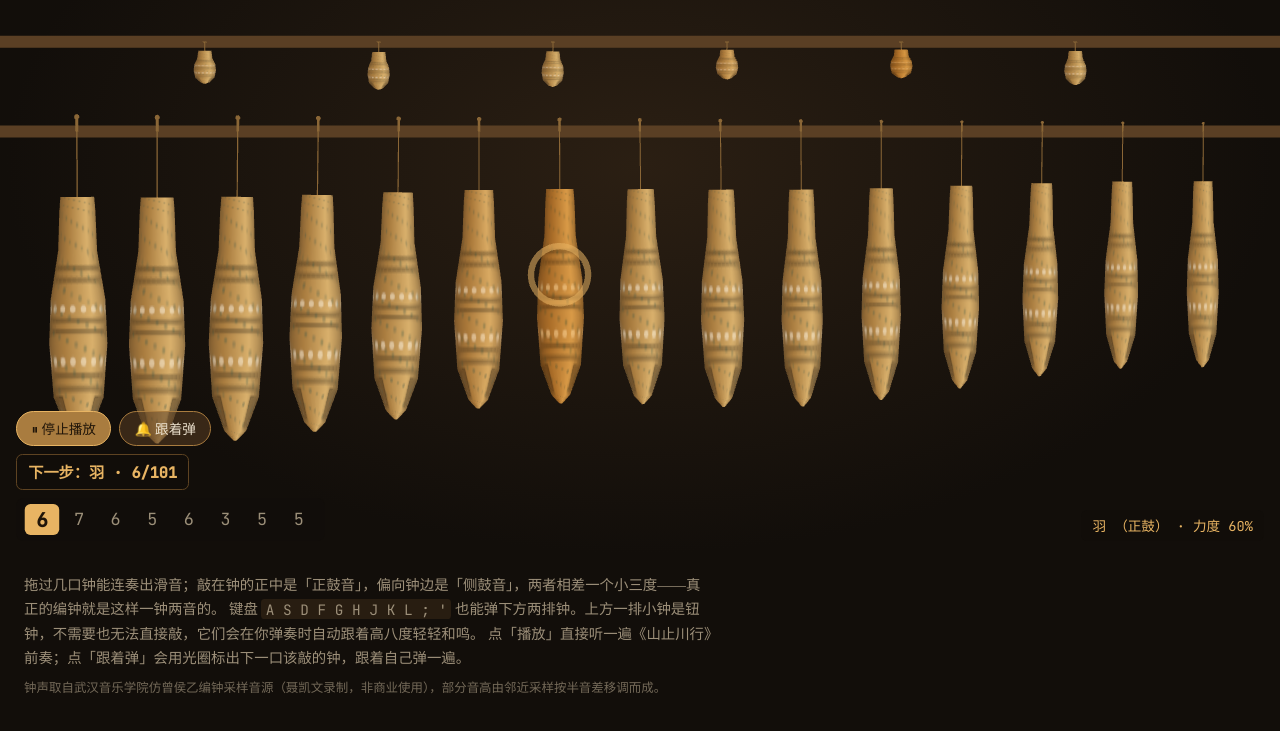
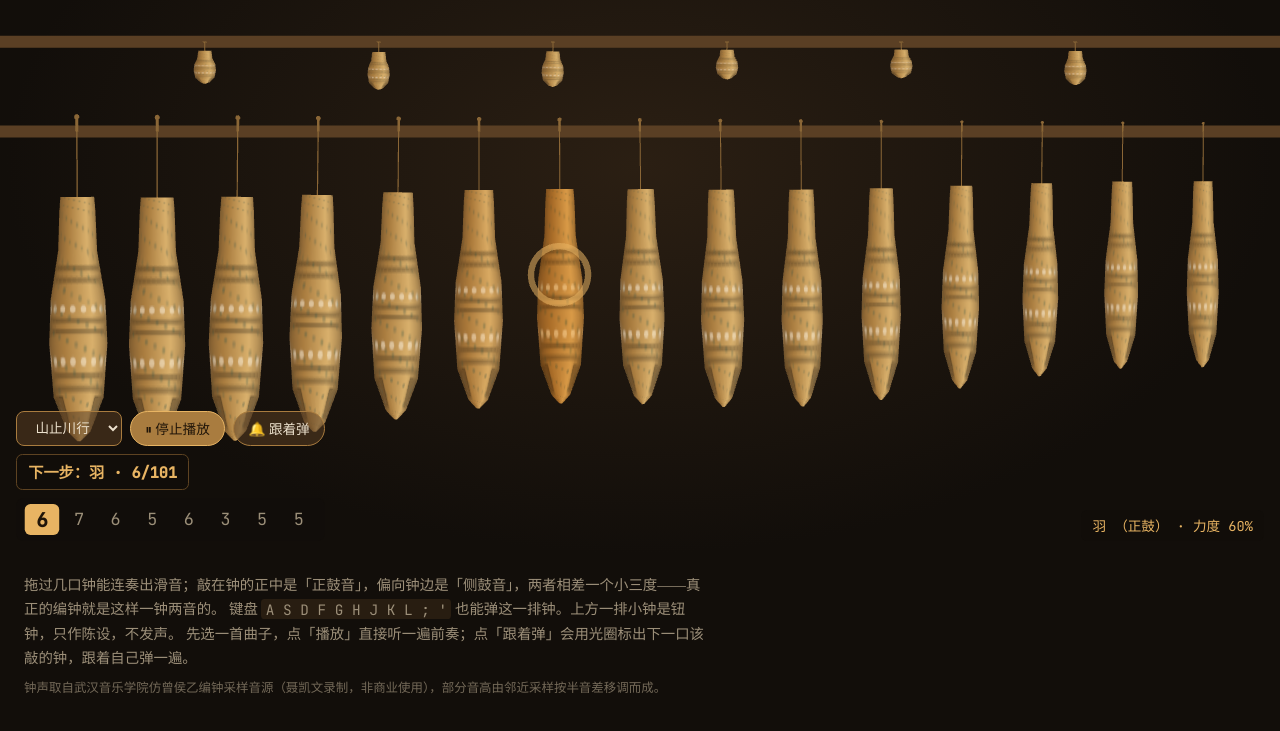
Before and after one commit to comp4020-agentic-coding-studio/comp4020-crit4-chajie0824, a website built with Vite: page index.html in a window 1280 px wide. Both pictures are taken after a click on the button "▶ 播放《山止川行》". Shown: the part 77-808 px from the top of the page. Built offline with nearby package versions, Linux system fonts and the light colour scheme; animation ran at ten frames a second; files whose address does not match are found by name; a web font is replaced by a local one.

Commit message:
instrument: drop shimmer echo sound, add song switcher + 天地缓缓
Removed the 钮钟 auto-echo audio entirely per direct feedback that it
didn't sound good -- the shimmer tier stays visually (idle sway only,
silent) so the two-tier density/operability answer from earlier still
holds, it just doesn't try to add an ensemble sound on top.

Generalized the tune data model: TuneStep now carries an explicit octave
shift per note (parsed from a "^"/"_" marker directly in the score text)
instead of the old positional hack that only handled one special case
(“7 i 7”) for a single song. That was never going to scale past one tune.
Added a song registry (SONGS) and a selector in the UI; 山止川行 and the
bracketed intro of 天地缓缓 (transcribed from real jianpu, movable-do onto
this instrument's own D-rooted scale rather than its written 1=bA) both
play through the same hint/auto-play machinery now. 故宫的记忆 has no
jianpu yet -- only a full piano score, which is a much riskier transcribe
by eye -- so it's not wired in until that arrives.

```diff
--- a/index.html
+++ b/index.html
@@ -37,6 +37,10 @@
         <div class="readout" id="readout" aria-live="polite"></div>
         <div class="hint-panel">
           <div class="hint-buttons">
+            <select id="songSelect" aria-label="选择曲目">
+              <option value="shanzhichuanxing">山止川行</option>
+              <option value="tiandihuanhuan">天地缓缓</option>
+            </select>
             <button type="button" id="playToggle" aria-pressed="false">▶ 播放《山止川行》</button>
             <button type="button" id="hintToggle" aria-pressed="false">🔔 跟着弹</button>
           </div>
@@ -46,8 +50,8 @@
       </div>
       <p class="footer-note">
         拖过几口钟能连奏出滑音；敲在钟的正中是「正鼓音」，偏向钟边是「侧鼓音」，两者相差一个小三度——真正的编钟就是这样一钟两音的。
-        键盘 <code>A S D F G H J K L ; '</code> 也能弹下方两排钟。上方一排小钟是钮钟，不需要也无法直接敲，它们会在你弹奏时自动跟着高八度轻轻和鸣。
-        点「播放」直接听一遍《山止川行》前奏；点「跟着弹」会用光圈标出下一口该敲的钟，跟着自己弹一遍。
+        键盘 <code>A S D F G H J K L ; '</code> 也能弹这一排钟。上方一排小钟是钮钟，只作陈设，不发声。
+        先选一首曲子，点「播放」直接听一遍前奏；点「跟着弹」会用光圈标出下一口该敲的钟，跟着自己弹一遍。
       </p>
       <p class="credit-note">
         钟声取自武汉音乐学院仿曾侯乙编钟采样音源（聂凯文录制，非商业使用），部分音高由邻近采样按半音差移调而成。
--- a/main.ts
+++ b/main.ts
@@ -1,14 +1,6 @@
 import * as THREE from "three";
 import { strike } from "./audio.ts";
-import {
-  buildMainBells,
-  findBellIndex,
-  isNoteStep,
-  SHAN_ZHI_CHUAN_XING,
-  SHIMMER_DEGREES,
-  SHIMMER_OCT,
-  tuneTargetSpec,
-} from "./tune.ts";
+import { buildMainBells, findBellIndex, isNoteStep, SHIMMER_DEGREES, SONGS, tuneTargetSpec } from "./tune.ts";
 import { boundsOf, layoutMain, layoutShimmer, type BellVisual } from "./scene.ts";
 import {
   applyStrikeGlow,
@@ -30,6 +22,7 @@ const hintToggleQuery = document.querySelector<HTMLButtonElement>("#hintToggle")
 const playToggleQuery = document.querySelector<HTMLButtonElement>("#playToggle");
 const hintStripQuery = document.querySelector<HTMLDivElement>("#hintStrip");
 const hintNextQuery = document.querySelector<HTMLDivElement>("#hintNext");
+const songSelectQuery = document.querySelector<HTMLSelectElement>("#songSelect");
 
 if (
   !stageQuery ||
@@ -38,7 +31,8 @@ if (
   !hintToggleQuery ||
   !playToggleQuery ||
   !hintStripQuery ||
-  !hintNextQuery
+  !hintNextQuery ||
+  !songSelectQuery
 ) {
   throw new Error("bianzhong: expected stage markup is missing");
 }
@@ -53,6 +47,7 @@ const hintToggle: HTMLButtonElement = hintToggleQuery;
 const playToggle: HTMLButtonElement = playToggleQuery;
 const hintStrip: HTMLDivElement = hintStripQuery;
 const hintNext: HTMLDivElement = hintNextQuery;
+const songSelect: HTMLSelectElement = songSelectQuery;
 
 const reduceMotion = window.matchMedia("(prefers-reduced-motion: reduce)").matches;
 
@@ -112,7 +107,6 @@ resize();
 
 type ActiveStrike = { t: number };
 const mainActive = new Map<number, ActiveStrike[]>();
-const shimmerActive = new Map<number, ActiveStrike[]>();
 
 const MAX_SPEED = 1.4; // px/ms, clamps velocity mapping
 const BEAT_MS = 60000 / 92; // ♩=92, as marked on the score
@@ -145,11 +139,16 @@ function noteName(deg: number): string {
 // note sequence: playback is just the machine striking the correct bell for
 // you on a beat clock, which naturally advances the same counter a real
 // strike would.
-const noteSteps = SHAN_ZHI_CHUAN_XING.filter(isNoteStep);
+let currentSong = SONGS[0];
+let noteSteps = currentSong.steps.filter(isNoteStep);
 let notePosition = 0;
 let hintOn = false;
 let isPlaying = false;
 let playTimer: number | null = null;
+
+function octaveDot(octShift: number): string {
+  return octShift > 0 ? "̇" : octShift < 0 ? "̣" : "";
+}
 
 function updateHintUI(): void {
   const active = hintOn || isPlaying;
@@ -162,20 +161,20 @@ function updateHintUI(): void {
   for (let i = 0; i < windowSize; i++) {
     const step = noteSteps[(notePosition + i) % noteSteps.length];
     const span = document.createElement("span");
-    span.textContent = step.token === 8 ? "1̇" : String(step.token);
+    span.textContent = String(step.deg) + octaveDot(step.octShift);
     if (i === 0) span.className = "current";
     hintStrip.appendChild(span);
   }
 
   const target = noteSteps[notePosition];
-  const octLabel = target.token === 8 ? "（高音）" : "";
-  hintNext.textContent = `下一步：${noteName(target.token === 8 ? 1 : target.token)}${octLabel} · ${notePosition + 1}/${noteSteps.length}`;
+  const octMark = target.octShift > 0 ? "（高音）" : target.octShift < 0 ? "（低音）" : "";
+  hintNext.textContent = `下一步：${noteName(target.deg)}${octMark} · ${notePosition + 1}/${noteSteps.length}`;
 }
 
 function currentHintBellIndex(): number {
   if (!hintOn && !isPlaying) return -1;
   const target = noteSteps[notePosition];
-  return findBellIndex(mainBells, tuneTargetSpec(target.token));
+  return findBellIndex(mainBells, tuneTargetSpec(target, currentSong.baseOct));
 }
 
 function advanceHint(struckIndex: number): void {
@@ -199,7 +198,7 @@ function stopPlayback(): void {
     window.clearTimeout(playTimer);
     playTimer = null;
   }
-  playToggle.textContent = "▶ 播放《山止川行》";
+  playToggle.textContent = `▶ 播放《${currentSong.name}》`;
   playToggle.setAttribute("aria-pressed", "false");
   if (!hintOn) notePosition = 0;
   updateHintUI();
@@ -207,13 +206,13 @@ function stopPlayback(): void {
 
 function stepPlayback(stepIndex: number): void {
   if (!isPlaying) return;
-  if (stepIndex >= SHAN_ZHI_CHUAN_XING.length) {
+  if (stepIndex >= currentSong.steps.length) {
     stopPlayback();
     return;
   }
-  const step = SHAN_ZHI_CHUAN_XING[stepIndex];
+  const step = currentSong.steps[stepIndex];
   if (step.kind === "note") {
-    const targetIndex = findBellIndex(mainBells, tuneTargetSpec(step.token));
+    const targetIndex = findBellIndex(mainBells, tuneTargetSpec(step, currentSong.baseOct));
     if (targetIndex !== -1) strikeMain(targetIndex, 0.6, 0);
   }
   playTimer = window.setTimeout(() => stepPlayback(stepIndex + 1), step.beats * BEAT_MS);
@@ -233,21 +232,21 @@ playToggle.addEventListener("click", () => {
   else startPlayback();
 });
 
+function selectSong(id: string): void {
+  const song = SONGS.find((s) => s.id === id);
+  if (!song) return;
+  stopPlayback();
+  currentSong = song;
+  noteSteps = currentSong.steps.filter(isNoteStep);
+  notePosition = 0;
+  playToggle.textContent = `▶ 播放《${currentSong.name}》`;
+  updateHintUI();
+}
+
+songSelect.addEventListener("change", () => selectSong(songSelect.value));
+
+playToggle.textContent = `▶ 播放《${currentSong.name}》`;
 updateHintUI();
-
-function triggerShimmer(deg: number): void {
-  const si = SHIMMER_DEGREES.indexOf(deg);
-  if (si === -1) return;
-  const visual = shimmerVisuals[si] as BellVisual | undefined;
-  const pan = visual ? (visual.cx / Math.max(1, width)) * 2 - 1 : 0;
-  const delay = 60 + Math.random() * 90;
-  window.setTimeout(() => {
-    strike({ deg, oct: SHIMMER_OCT, velocity: 0.4, pan, gainScale: 0.35 });
-    const list = shimmerActive.get(si) ?? [];
-    list.push({ t: performance.now() });
-    shimmerActive.set(si, list);
-  }, delay);
-}
 
 function strikeMain(index: number, velocity: number, blend: number): void {
   const bell = mainBells[index];
@@ -263,7 +262,6 @@ function strikeMain(index: number, velocity: number, blend: number): void {
   const octMark = bell.oct > 0 ? "（高音）" : bell.oct < 0 ? "（低音）" : "";
   readout.textContent = `${noteName(bell.deg)}${octMark} ${suffix} · 力度 ${Math.round(velocity * 100)}%`;
 
-  triggerShimmer(bell.deg);
   advanceHint(index);
 }
 
@@ -344,7 +342,6 @@ function frame(t: number): void {
   shimmerGroups.forEach((b, i) => {
     const v = shimmerVisuals[i];
     b.group.rotation.z = reduceMotion ? 0 : Math.sin(t / 1300 + v.phase) * 0.01;
-    applyStrikeGlow(b.material, activeGlow(shimmerActive, i, t));
   });
 
   mainGroups.forEach((b, i) => {
--- a/styles.css
+++ b/styles.css
@@ -110,6 +110,7 @@ main {
   flex-wrap: wrap;
 }
 
+#songSelect,
 #hintToggle,
 #playToggle {
   font-family: "Noto Serif SC", serif;
@@ -120,6 +121,10 @@ main {
   border-radius: 999px;
   padding: 0.4rem 0.9rem;
   cursor: pointer;
+}
+
+#songSelect {
+  border-radius: 0.5rem;
 }
 
 #hintToggle[aria-pressed="true"],
--- a/tune.ts
+++ b/tune.ts
@@ -91,48 +91,43 @@ export function sampleFor(deg: number, oct: number): SampleRef {
 export const SHIMMER_DEGREES = [1, 2, 3, 5, 6, 7];
 export const SHIMMER_OCT = 3;
 
-// The bracketed instrumental intro of "山止川行" (1=D, 4/4), transcribed
-// beat-group by beat-group exactly as the score groups them: each
-// space-separated group is one beat, split evenly among however many digits
-// share it. "-" holds the previous beat, "0" rests it — both are real time,
-// not skipped, which matters for auto-play timing. A "." after a digit
-// stretches it by one extra held beat. Token 8 is the high tonic reached by
-// the "7 i 7" neighbour-tone figure (a dotted "1" over "7"s in the score).
-const RAW_SCORE = `
-3 5
-5 6 6 676 56
-3 5 5 5 35
-56 6 717 65
-3 - 0 35
-56 6 676 56
-35 5 5 23
-21 6 235
-6 - 0 35
-56 6 676 56
-35 25 3 35
-56 6 717 65
-23. 0 35
-56 06 676 56
-35 25 3 23
-21 6 235
-566 - -
-`;
+// Jianpu scores, transcribed beat-group by beat-group exactly as each score
+// groups them: each space-separated group is one beat, split evenly among
+// however many notes share it. "-" holds the previous beat, "0" rests it —
+// both are real time, not skipped, which matters for auto-play timing. A
+// "." after a digit stretches it by one extra held beat. "^"/"_" immediately
+// after a digit mark it an octave up/down from the song's own middle
+// register (e.g. "71^7" is the "7 i 7" neighbour-tone figure — a dotted "1"
+// over "7"s in the score). Movable-do: degree numbers map onto this
+// instrument's own D-rooted scale regardless of the score's stated key, the
+// same way a capoed guitar plays a song in a different key than written.
 
-export type TuneStep = { kind: "note"; token: number; beats: number } | { kind: "silence"; beats: number };
+export type TuneStep =
+  | { kind: "note"; deg: number; octShift: number; beats: number }
+  | { kind: "silence"; beats: number };
+
+function tokenizeGroup(body: string): Array<{ ch: string; octShift: number }> {
+  const out: Array<{ ch: string; octShift: number }> = [];
+  for (let i = 0; i < body.length; i++) {
+    const c = body[i];
+    if (c === "^" || c === "_") continue;
+    const octShift = body[i + 1] === "^" ? 1 : body[i + 1] === "_" ? -1 : 0;
+    out.push({ ch: c, octShift });
+  }
+  return out;
+}
 
 function parseBeatGroup(raw: string): TuneStep[] {
   if (raw === "-" || raw === "0") return [{ kind: "silence", beats: 1 }];
 
   const extraHold = raw.endsWith(".");
   const body = extraHold ? raw.slice(0, -1) : raw;
-  const chars = body.split("");
-  const beats = 1 / chars.length;
+  const tokens = tokenizeGroup(body);
+  const beats = 1 / tokens.length;
 
-  const steps: TuneStep[] = chars.map((c, i) => {
-    if (c === "0") return { kind: "silence", beats };
-    const isHighDo = c === "1" && chars[i - 1] === "7" && chars[i + 1] === "7";
-    return { kind: "note", token: isHighDo ? 8 : Number(c), beats };
-  });
+  const steps: TuneStep[] = tokens.map(({ ch, octShift }) =>
+    ch === "0" ? { kind: "silence", beats } : { kind: "note", deg: Number(ch), octShift, beats },
+  );
   if (extraHold) steps.push({ kind: "silence", beats: 1 });
   return steps;
 }
@@ -145,12 +140,56 @@ function parseTune(raw: string): TuneStep[] {
     .flatMap(parseBeatGroup);
 }
 
-export const SHAN_ZHI_CHUAN_XING: TuneStep[] = parseTune(RAW_SCORE);
-
 export function isNoteStep(step: TuneStep): step is Extract<TuneStep, { kind: "note" }> {
   return step.kind === "note";
 }
 
-export function tuneTargetSpec(token: number): NoteSpec {
-  return token === 8 ? { deg: 1, oct: 1 } : { deg: token, oct: 0 };
+export function tuneTargetSpec(step: Extract<TuneStep, { kind: "note" }>, baseOct: number): NoteSpec {
+  return { deg: step.deg, oct: baseOct + step.octShift };
 }
+
+export type Song = { id: string; name: string; baseOct: number; steps: TuneStep[] };
+
+// The bracketed instrumental intro only, for both songs below — same scope
+// as a hint/demo needs, not a full transcription of every verse.
+const SHAN_ZHI_CHUAN_XING_RAW = `
+3 5
+5 6 6 676 56
+3 5 5 5 35
+56 6 71^7 65
+3 - 0 35
+56 6 676 56
+35 5 5 23
+21 6 235
+6 - 0 35
+56 6 676 56
+35 25 3 35
+56 6 71^7 65
+23. 0 35
+56 06 676 56
+35 25 3 23
+21 6 235
+566 - -
+`;
+
+// 1=bA in the original score; played here on this instrument's own D-rooted
+// scale (movable-do), so it comes out transposed rather than in bA.
+const TIAN_DI_HUAN_HUAN_RAW = `
+32 32 65 65
+32 32 61 2^1
+32 32 7 5
+65 32 6 32
+6^6 32 32
+6^6 32 32
+6 07 32 32
+65 65 3 -
+6^6 3 3
+0 06 76 76
+3 - - -
+76 76 7 -
+`;
+
+export const SONGS: Song[] = [
+  { id: "shanzhichuanxing", name: "山止川行", baseOct: 0, steps: parseTune(SHAN_ZHI_CHUAN_XING_RAW) },
+  { id: "tiandihuanhuan", name: "天地缓缓", baseOct: 0, steps: parseTune(TIAN_DI_HUAN_HUAN_RAW) },
+];
```
